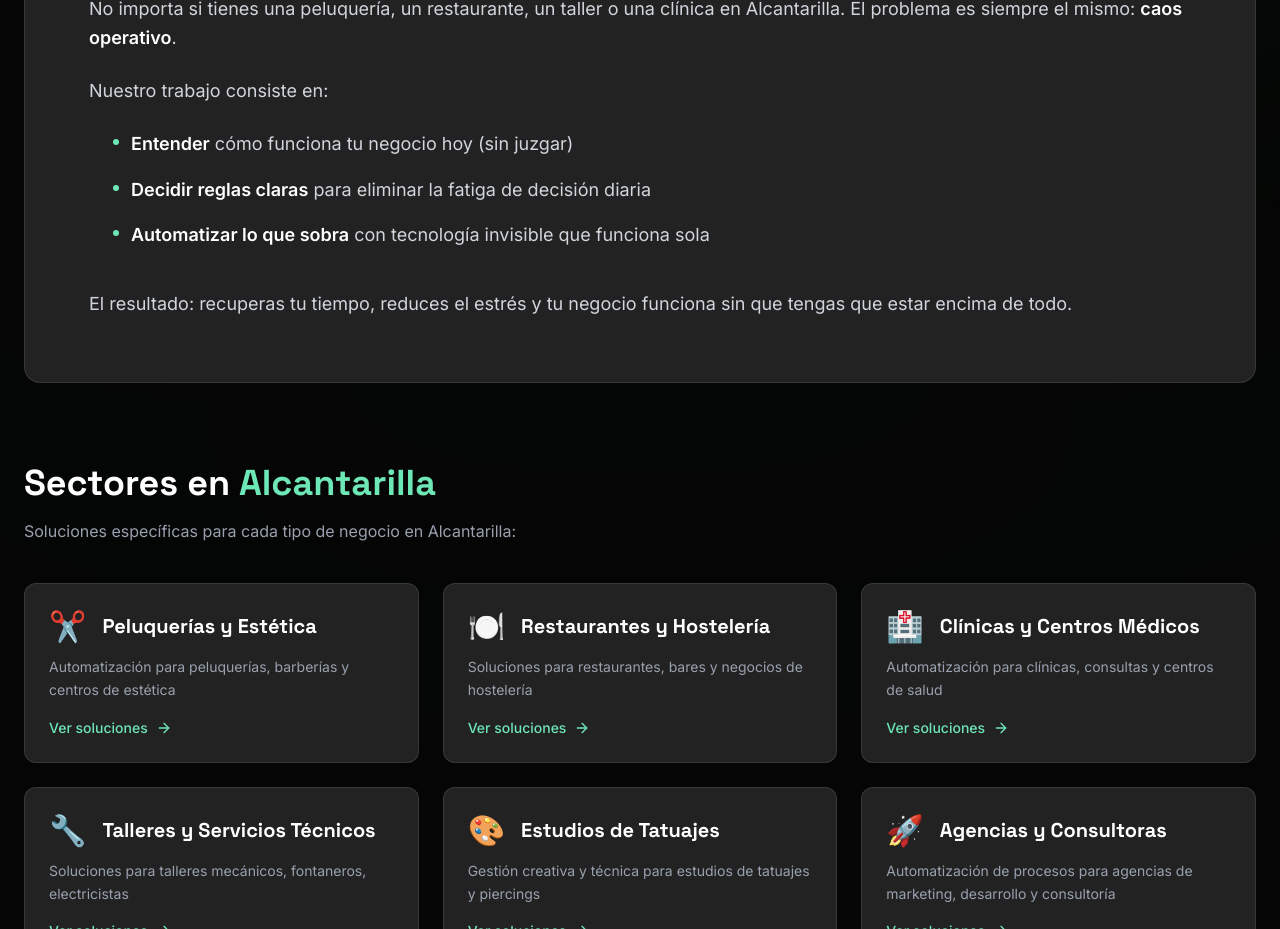
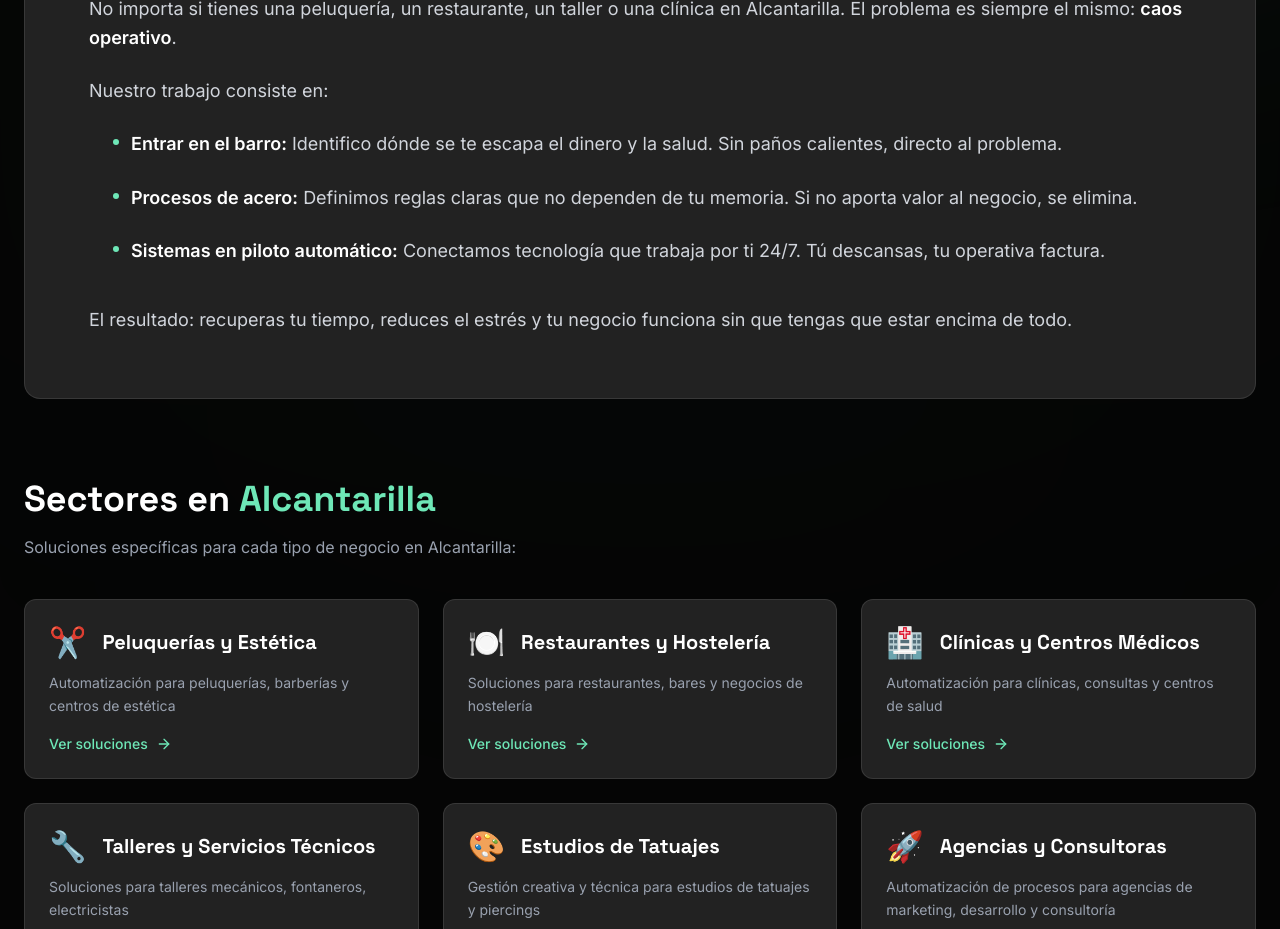
Before and after one commit to raff-liberty/PAGINA-WEB---RAFAEL-ALCALDE-MOLINA, a React (Vite) app: page /servicios/alcantarilla in a window 1280 px wide. Shown: the part 1580-2509 px from the top of the page. Built offline with nearby package versions, Linux system fonts and the light colour scheme; no server answers.

Commit message:
refactor: improve 'How we help' copy in LocationPage for stronger brand alignment

```diff
--- a/src/pages/LocationPage.jsx
+++ b/src/pages/LocationPage.jsx
@@ -181,18 +181,18 @@ const LocationPage = () => {
                         <p>
                             Nuestro trabajo consiste en:
                         </p>
-                        <ul className="space-y-4 ml-6">
+                        <ul className="space-y-6 ml-6">
                             <li className="flex items-start gap-3">
                                 <div className="w-1.5 h-1.5 rounded-full bg-primary mt-2.5 flex-shrink-0" />
-                                <span><strong className="text-white">Entender</strong> cómo funciona tu negocio hoy (sin juzgar)</span>
+                                <span><strong className="text-white">Entrar en el barro:</strong> Identifico dónde se te escapa el dinero y la salud. Sin paños calientes, directo al problema.</span>
                             </li>
                             <li className="flex items-start gap-3">
                                 <div className="w-1.5 h-1.5 rounded-full bg-primary mt-2.5 flex-shrink-0" />
-                                <span><strong className="text-white">Decidir reglas claras</strong> para eliminar la fatiga de decisión diaria</span>
+                                <span><strong className="text-white">Procesos de acero:</strong> Definimos reglas claras que no dependen de tu memoria. Si no aporta valor al negocio, se elimina.</span>
                             </li>
                             <li className="flex items-start gap-3">
                                 <div className="w-1.5 h-1.5 rounded-full bg-primary mt-2.5 flex-shrink-0" />
-                                <span><strong className="text-white">Automatizar lo que sobra</strong> con tecnología invisible que funciona sola</span>
+                                <span><strong className="text-white">Sistemas en piloto automático:</strong> Conectamos tecnología que trabaja por ti 24/7. Tú descansas, tu operativa factura.</span>
                             </li>
                         </ul>
                         <p className="pt-4">
```
